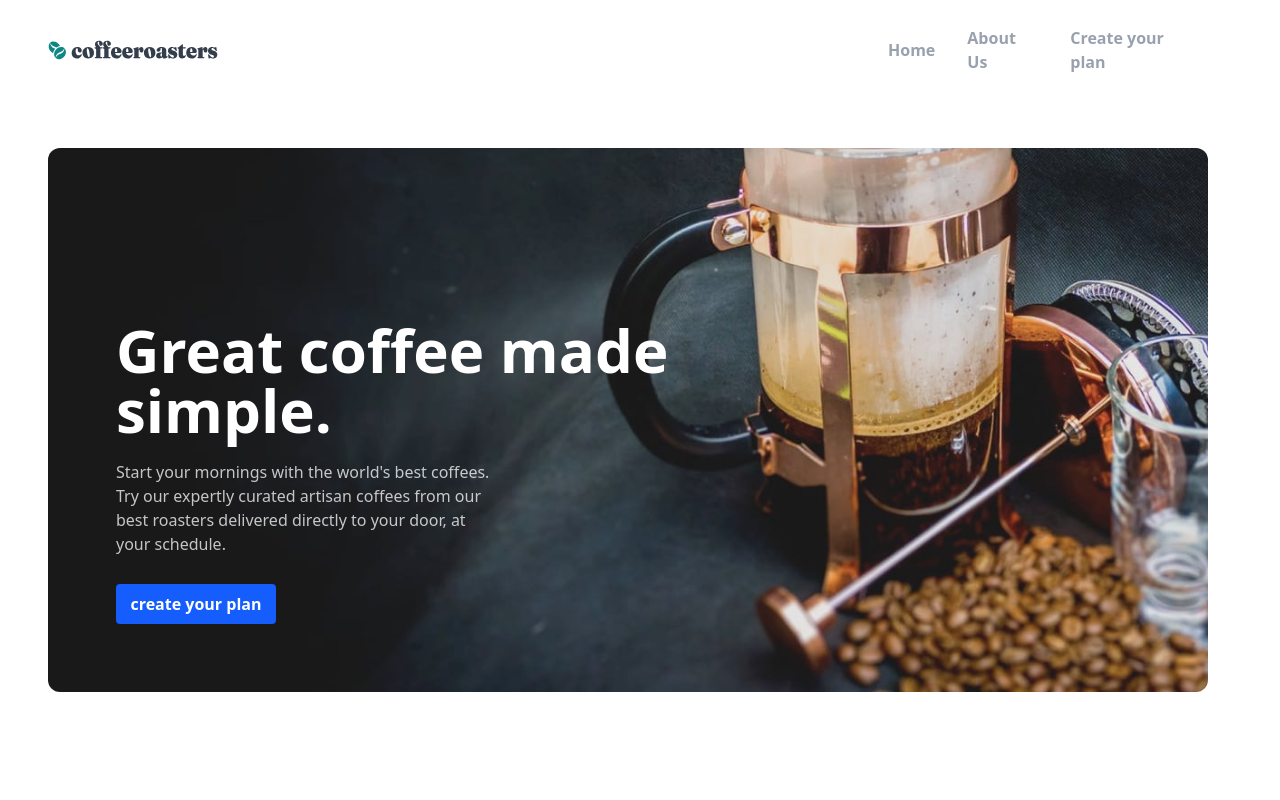
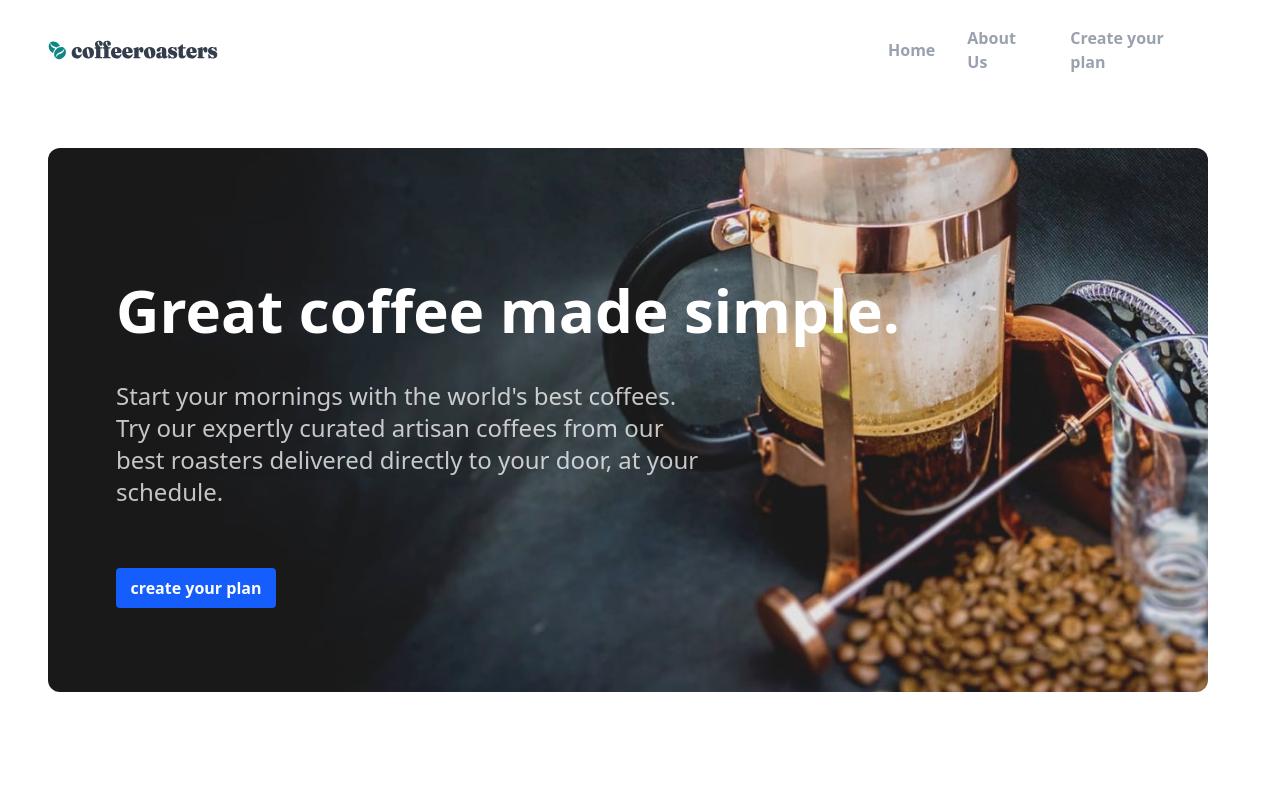
Before and after one commit to ItaloDev-Marcelo/Coffee-Roaster-V2, a React (Vite) app: page / in a window 1280 px wide. Shown: the top 800 px of the page. Built offline with nearby package versions, Linux system fonts and the light colour scheme.

Commit message:
refactor: add h1Text,ptext to change style on HeroComponent

```diff
--- a/src/components/Hero/HeroSection.tsx
+++ b/src/components/Hero/HeroSection.tsx
@@ -5,25 +5,33 @@ import Hero from './Hero'
 const HeroContainer = ({photoType, type, title, subtitle,btnActive}:HeroContainerProps) => {
 
   let resultType = '';
+  let h1Text = '';
+  let pText = ''
 
   switch(type) {
     case 'Home':
-     resultType = 'absolute top-30 text-center md:text-left md:top-15 lg:top-50 p-2 md:p-3 left-10 md:left-4 lg:left-24 lg:p-5 w-72 md:w-400 lg:w-150';
-    break;
+     resultType = 'absolute top-30 md-3:top-40 text-center md:text-left md:top-30 lg:top-20 xl:top-40 p-2 md:p-3 left-10 md:left-15 lg:left-24 lg:p-5 w-72 md:w-400 lg:w-150';
+     h1Text = 'mb-5 text-2xl md:text-5xl md-3:text-6xl lg:mb-3 md:w-100 md:mb-7 md-3:mb-9 lg:text-4xl xl:text-6xl xl:w-200 font-bold'
+     pText = 'my-2  md-3:text-2xl md-3:md-5 w-65 md:w-125 lg:w-97 xl:my-10 xl:w-150 opacity-75'
+     break;
     case 'About':
-     resultType = 'absolute top-20 text-center md:text-left md:top-15 lg:top-37 p-2 md:p-3 left-10 md:left-4 lg:left-24 lg:p-5 w-72 md:w-400 lg:w-150';
-    break;
+     resultType = 'absolute top-27 text-center md:text-left md:top-30 lg:top-15 xl:top-25 p-2 md:p-3 left-10 md:left-15 lg:left-24 lg:p-5 w-72 md:w-400 lg:w-150';
+     h1Text = 'mb-5 text-2xl md:text-3xl md-3:text-6xl md:w-100 md:mb-7 md-3:mb-9 lg:text-6xl font-bold'
+     pText = 'my-2  md-3:text-2xl lg:text-1xl md-3:md-5 w-65 md:w-125 lg:w-150 opacity-75'
+     break;
     case 'Plan':
-     resultType = 'absolute top-20 text-center md:text-left md:top-15 lg:top-37 p-2 md:p-3 left-10 md:left-4 lg:left-24 lg:p-5 w-72 md:w-400 lg:w-150';
-    break;
+        resultType = 'absolute top-27 text-center md:text-left md:top-30 lg:top-15 xl:top-25 p-2 md:p-3 left-10 md:left-15 lg:left-24 lg:p-5 w-72 md:w-400 lg:w-150';
+     h1Text = 'mb-5 text-2xl md:text-3xl md-3:text-6xl md:w-100 md:mb-7 md-3:mb-9 lg:text-6xl font-bold'
+     pText = 'my-2  md-3:text-2xl lg:text-1xl md-3:md-5 w-65 md:w-125 lg:w-150 opacity-75'
+     break;
     }
 
   return (
-    <section className='relative p-5 md:p-6 lg:p-12 text-white'>
+    <section className='relative p-5 md:p-10 lg:p-12 text-white'>
          <Hero mobile={photoType.mobile} desk={photoType.desk} tablet={photoType.tablet} type={type} />
          <div className={resultType}>
-            <h1 className='mb-5 text-2xl md:text-3xl lg:text-6xl font-bold'>{title}</h1>
-            <p className='my-2 w-65 md:w-125 lg:w-97 opacity-75'>{subtitle}</p>
+            <h1 className={h1Text}>{title}</h1>
+            <p className={pText}>{subtitle}</p>
             {btnActive && <Button/>}
          </div>
     </section>
```
